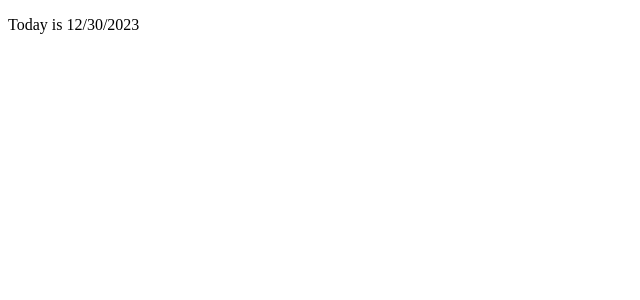
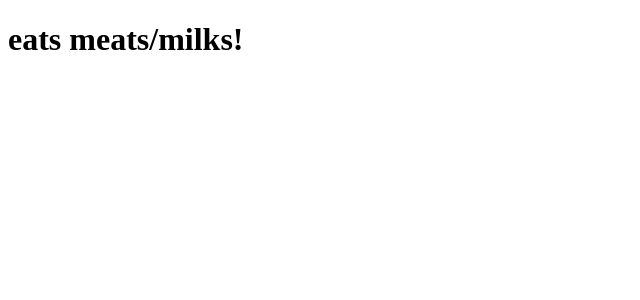
Before and after one commit to codecamp-prem/React-Coding-Interview, a React (Vite) app: page / in a window 1280 px wide. Shown: the top 300 px of the page, without its empty margins (0-640 px from the left). Built offline with nearby package versions, Linux system fonts and the light colour scheme.

Commit message:
use of ternary operator : lactose

```diff
--- a/src/App.tsx
+++ b/src/App.tsx
@@ -1,9 +1,9 @@
-import DynamicDate from "./Challanges/DynamicDate";
+import Lactose from "./Challanges/Lactose";
 
 function App() {
   return (
     <>
-      <DynamicDate />
+      <Lactose />
     </>
   );
 }
--- /dev/null
+++ b/src/Challanges/Lactose.tsx
@@ -0,0 +1,32 @@
+function getIsLactoseTolerant() {
+  return true; // or  false
+}
+
+const Lactose = () => {
+  return (
+    <div>
+      {getIsLactoseTolerant() ? <LactoseTolerant /> : <LactoseIntolerant />}
+    </div>
+  );
+};
+
+function LactoseIntolerant() {
+  return (
+    <h1>
+      <span role="img" aria-label="grass and muds">
+        eats grass!
+      </span>
+    </h1>
+  );
+}
+function LactoseTolerant() {
+  return (
+    <h1>
+      <span role="img" aria-label="dairy products">
+        eats meats/milks!
+      </span>
+    </h1>
+  );
+}
+
+export default Lactose;
```
